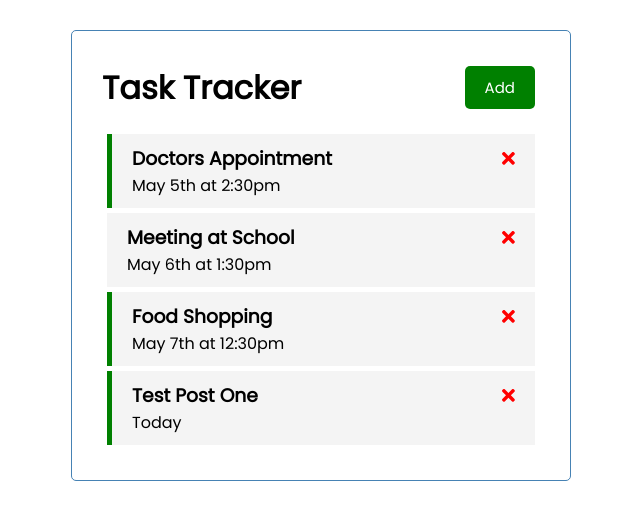
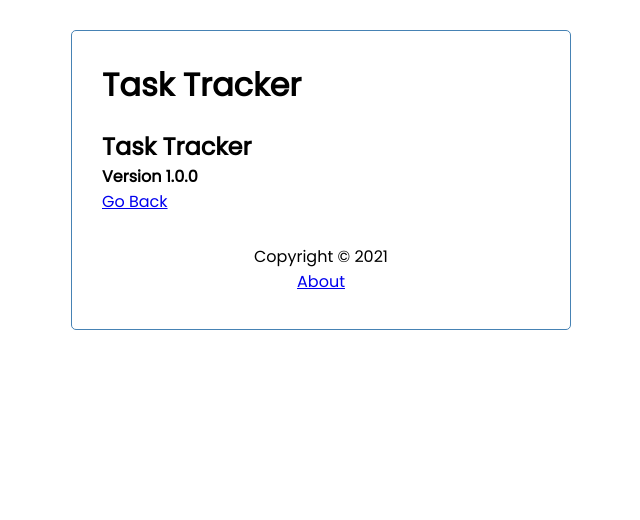
Before and after one commit to luancardosolc/traversy-angular-crash, an Angular app: page /about in a window 1280 px wide. Shown: the top 520 px of the page, without its empty margins (319-959 px from the left). Built offline with nearby package versions, Linux system fonts and the light colour scheme; data requests are answered from the project's data file.

Commit message:
Add routing to the project

```diff
--- a/src/app/app.component.html
+++ b/src/app/app.component.html
@@ -1,4 +1,5 @@
 <div class="container">
   <app-header></app-header>
-  <app-tasks></app-tasks>
+  <router-outlet></router-outlet>
+  <app-footer></app-footer>
 </div>
--- a/src/app/app.module.ts
+++ b/src/app/app.module.ts
@@ -3,6 +3,7 @@ import { BrowserModule } from '@angular/platform-browser';
 import { FontAwesomeModule } from '@fortawesome/angular-fontawesome';
 import { HttpClientModule } from '@angular/common/http';
 import { FormsModule } from '@angular/forms';
+import { RouterModule, Routes } from '@angular/router';
 
 import { AppComponent } from './app.component';
 import { HeaderComponent } from './components/header/header.component';
@@ -10,6 +11,13 @@ import { ButtonComponent } from './components/button/button.component';
 import { TasksComponent } from './components/tasks/tasks.component';
 import { TaskItemComponent } from './components/task-item/task-item.component';
 import { AddTaskComponent } from './components/add-task/add-task.component';
+import { AboutComponent } from './components/about/about.component';
+import { FooterComponent } from './components/footer/footer.component';
+
+const appRoutes: Routes = [
+  {path: '', component: TasksComponent},
+  {path: 'about', component: AboutComponent}
+];
 
 @NgModule({
   declarations: [
@@ -18,13 +26,16 @@ import { AddTaskComponent } from './components/add-task/add-task.component';
     ButtonComponent,
     TasksComponent,
     TaskItemComponent,
-    AddTaskComponent
+    AddTaskComponent,
+    AboutComponent,
+    FooterComponent
   ],
   imports: [
     BrowserModule,
     FontAwesomeModule,
     HttpClientModule,
-    FormsModule
+    FormsModule,
+    RouterModule.forRoot(appRoutes, {enableTracing: true})
   ],
   providers: [],
   bootstrap: [AppComponent]
--- /dev/null
+++ b/src/app/components/about/about.component.html
@@ -0,0 +1,5 @@
+<div>
+  <h2>Task Tracker</h2>
+  <h4>Version 1.0.0</h4>
+  <a routerLink="/">Go Back</a>
+</div>
--- /dev/null
+++ b/src/app/components/about/about.component.ts
@@ -0,0 +1,15 @@
+import { Component, OnInit } from '@angular/core';
+
+@Component({
+  selector: 'app-about',
+  templateUrl: './about.component.html',
+  styleUrls: ['./about.component.css']
+})
+export class AboutComponent implements OnInit {
+
+  constructor() { }
+
+  ngOnInit(): void {
+  }
+
+}
--- /dev/null
+++ b/src/app/components/footer/footer.component.css
@@ -0,0 +1,4 @@
+footer {
+  margin-top: 30px;
+  text-align: center;
+}
--- /dev/null
+++ b/src/app/components/footer/footer.component.html
@@ -0,0 +1,4 @@
+<footer>
+  <p>Copyright &copy; 2021</p>
+  <a routerLink="/about">About</a>
+</footer>
--- /dev/null
+++ b/src/app/components/footer/footer.component.ts
@@ -0,0 +1,15 @@
+import { Component, OnInit } from '@angular/core';
+
+@Component({
+  selector: 'app-footer',
+  templateUrl: './footer.component.html',
+  styleUrls: ['./footer.component.css']
+})
+export class FooterComponent implements OnInit {
+
+  constructor() { }
+
+  ngOnInit(): void {
+  }
+
+}
--- a/src/app/components/header/header.component.html
+++ b/src/app/components/header/header.component.html
@@ -1,6 +1,6 @@
 <header>
   <h1>{{ title }}</h1>
-  <app-button
+  <app-button *ngIf="hasRoute('/')"
     color="{{showAddTask ? 'red' : 'green'}}"
     text="{{showAddTask ? 'Close' : 'Add'}}"
     (btnClick)="toggleAddTask()"
--- a/src/app/components/header/header.component.ts
+++ b/src/app/components/header/header.component.ts
@@ -1,6 +1,7 @@
 import { Component, OnInit } from '@angular/core';
 import { UiService } from 'src/app/services/ui.service';
 import { Subscription } from 'rxjs';
+import { Router } from '@angular/router';
 
 @Component({
   selector: 'app-header',
@@ -12,7 +13,7 @@ export class HeaderComponent implements OnInit {
   showAddTask: boolean = false;
   subscription: Subscription = new Subscription;
 
-  constructor(private uiService: UiService) {
+  constructor(private uiService: UiService, private router: Router) {
     this.subscription = this.uiService.onToggle().subscribe(
         value => this.showAddTask = value
       );
@@ -25,4 +26,8 @@ export class HeaderComponent implements OnInit {
     this.uiService.toggleAddTask();
   }
 
+  hasRoute(route: string) {
+    return this.router.url === route;
+  }
+
 }
```
Also changed, not shown: src/app/components/about/about.component.css (added), 2 other files (tests, documents, lock files or other folders).
